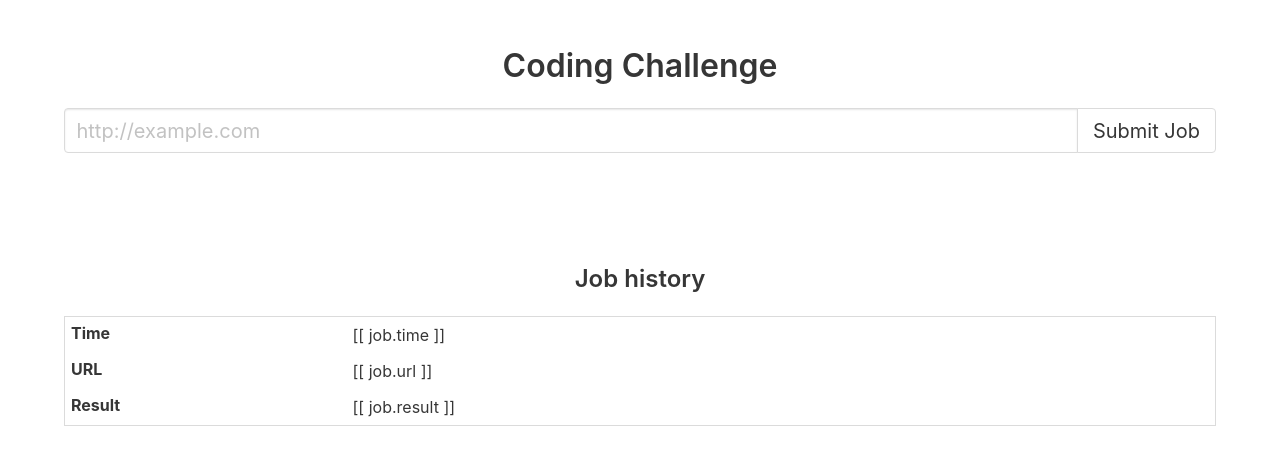
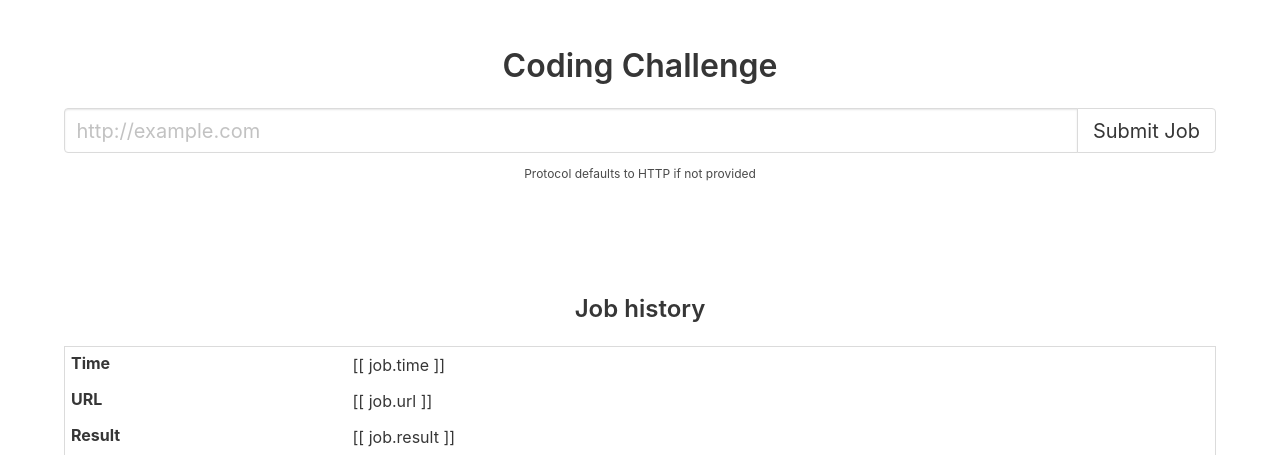
Before and after one commit to thatsokay/coding-challenge, a Django app: template frontend/templates/frontend/index.html in a window 1280 px wide. Shown: the top 455 px of the page. Run offline with Django 3.2, Linux system fonts and the light colour scheme; the template is opened without the code that fills it, so the values that code supplies are empty.

Commit message:
Prepend http:// to url if not provided

```diff
--- a/frontend/static/frontend/index.js
+++ b/frontend/static/frontend/index.js
@@ -4,6 +4,12 @@
     data,
     methods: {
         handleSubmit: function() {
+            if (!this.url) {
+                return
+            }
+            if (!this.url.includes('://')) {
+                this.url = 'http://' + this.url
+            }
             fetch('/api/add_job', {
                 method: 'POST',
                 headers: {
--- a/frontend/templates/frontend/index.html
+++ b/frontend/templates/frontend/index.html
@@ -24,6 +24,7 @@
                                 <button class="button is-medium">Submit Job</button>
                             </div>
                         </div>
+                        <p class="help">Protocol defaults to HTTP if not provided</p>
                     </form>
                 </div>
             </section>
```
